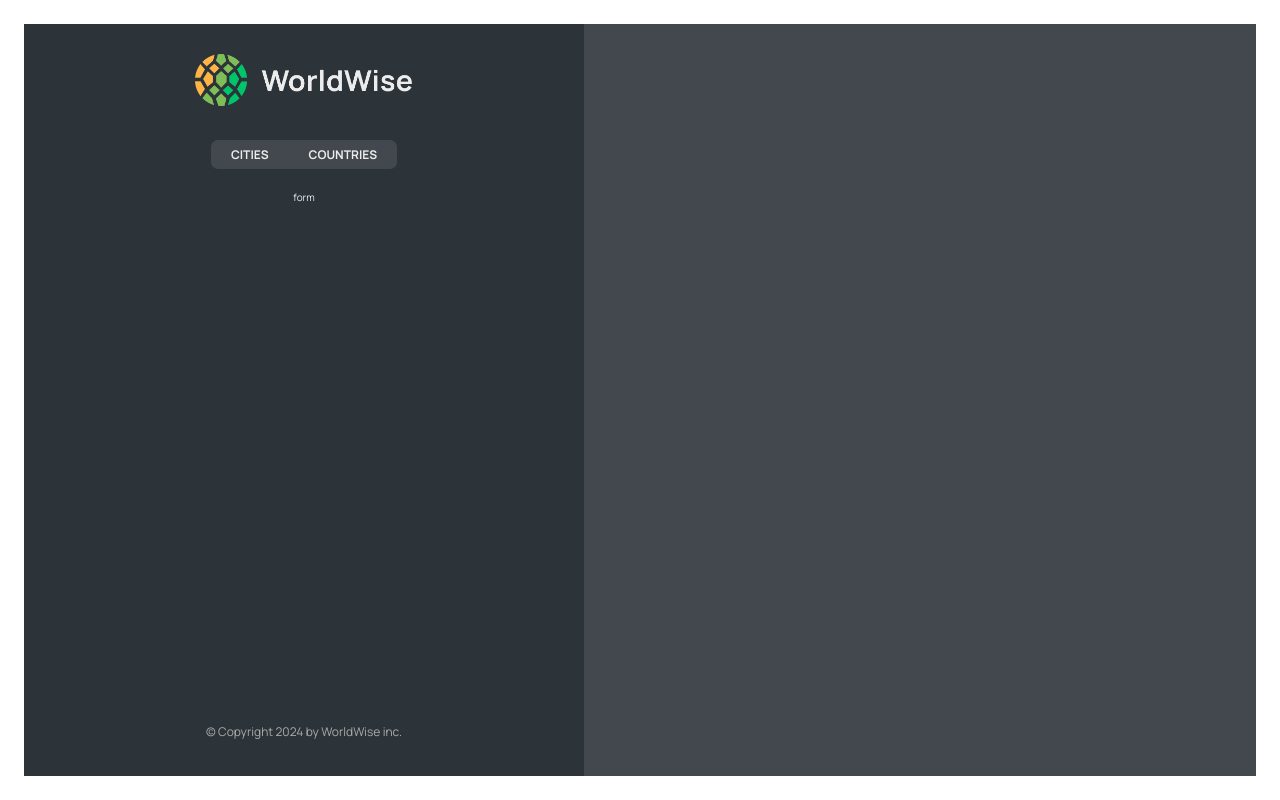
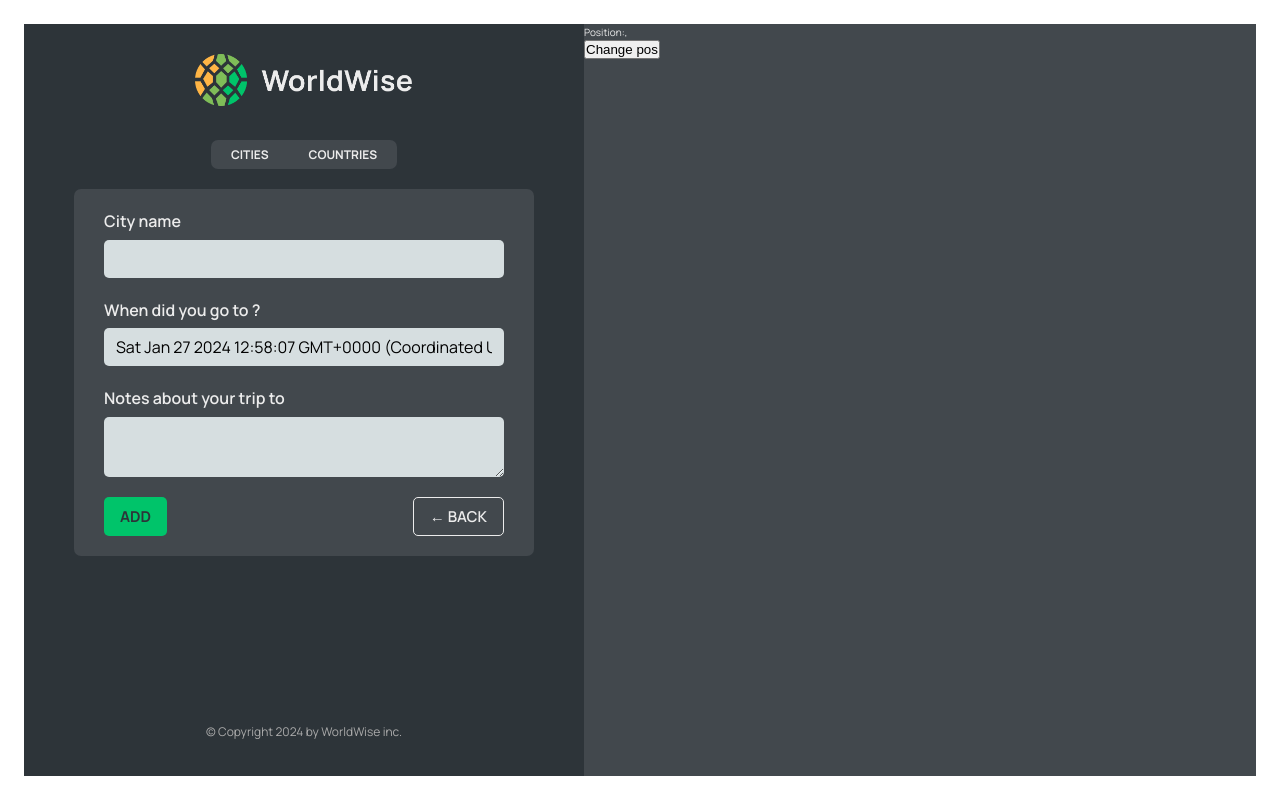
Before and after one commit to rohan1112/React-Projects, a React (Vite) app in the folder 11 WorldWise/: page /app/form in a window 1280 px wide. Built offline with nearby package versions, Linux system fonts and the light colour scheme; data requests are answered from the project's data file.

Commit message:
update App.jsx, City.jsx, CountryList.jsx and Map.jsx

```diff
--- a/11 WorldWise/src/App.jsx
+++ b/11 WorldWise/src/App.jsx
@@ -1,6 +1,6 @@
 import { useState } from "react";
 import { useEffect } from "react";
-import { BrowserRouter, Route, Routes } from "react-router-dom";
+import { BrowserRouter, Navigate, Route, Routes } from "react-router-dom";
 
 import Homepage from "./pages/Homepage";
 import Pricing from "./pages/Pricing";
@@ -11,6 +11,7 @@
 import CityList from "./components/CityList";
 import CountryList from "./components/CountryList";
 import City from "./components/City";
+import Form from "./components/Form";
 
 function App() {
   const [cities, setCities] = useState([]);
@@ -38,10 +39,7 @@
         <Route path="/Product" element={<Product />} />
         <Route path="/Login" element={<Login />} />
         <Route path="/app" element={<AppLayout />}>
-          <Route
-            index
-            element={<CityList cities={cities} isLoading={isLoading} />}
-          />
+          <Route index element={<Navigate replace to="cities" />} />
           <Route
             path="cities"
             element={<CityList cities={cities} isLoading={isLoading} />}
@@ -51,7 +49,7 @@
             path="countries"
             element={<CountryList cities={cities} isLoading={isLoading} />}
           />
-          <Route path="form" element={<p>form</p>} />
+          <Route path="form" element={<Form></Form>} />
         </Route>
 
         <Route path="*" element={<PageNotFound />} />
--- /dev/null
+++ b/11 WorldWise/src/components/Button.jsx
@@ -0,0 +1,11 @@
+import styles from "./Button.module.css";
+
+function Button({ children, onClick, type }) {
+  return (
+    <button className={`${styles.btn}  ${styles[type]}`} onClick={onClick}>
+      {children}
+    </button>
+  );
+}
+
+export default Button;
--- /dev/null
+++ b/11 WorldWise/src/components/Button.module.css
@@ -0,0 +1,35 @@
+.btn {
+  color: inherit;
+  text-transform: uppercase;
+  padding: 0.8rem 1.6rem;
+  font-family: inherit;
+  font-size: 1.5rem;
+  border: none;
+  border-radius: 5px;
+  cursor: pointer;
+}
+
+.primary {
+  font-weight: 700;
+  background-color: var(--color-brand--2);
+  color: var(--color-dark--1);
+}
+
+.back {
+  font-weight: 600;
+  background: none;
+  border: 1px solid currentColor;
+}
+
+.position {
+  font-weight: 700;
+  position: absolute;
+  z-index: 1000;
+  font-size: 1.4rem;
+  bottom: 4rem;
+  left: 50%;
+  transform: translateX(-50%);
+  background-color: var(--color-brand--2);
+  color: var(--color-dark--1);
+  box-shadow: 0 0.4rem 1.2rem rgba(36, 42, 46, 0.16);
+}
--- a/11 WorldWise/src/components/City.jsx
+++ b/11 WorldWise/src/components/City.jsx
@@ -1,4 +1,4 @@
-import { useParams } from "react-router-dom";
+import { useParams, useSearchParams } from "react-router-dom";
 import styles from "./City.module.css";
 
 const formatDate = (date) =>
@@ -12,7 +12,10 @@
 function City() {
   // TEMP DATA
   const id = useParams();
-  console.log(id);
+  const [searchParams, setSearchParams] = useSearchParams();
+
+  const lat = searchParams.get("lat");
+  const lng = searchParams.get("lng");
 
   const currentCity = {
     cityName: "Lisbon",
--- a/11 WorldWise/src/components/CountryList.jsx
+++ b/11 WorldWise/src/components/CountryList.jsx
@@ -17,7 +17,7 @@
   return (
     <ul className={styles.countryList}>
       {countries.map((country) => (
-        <CountryItem key={country} country={country} />
+        <CountryItem key={country.country} country={country} />
       ))}
     </ul>
   );
--- /dev/null
+++ b/11 WorldWise/src/components/Form.jsx
@@ -0,0 +1,70 @@
+// "https://api.bigdatacloud.net/data/reverse-geocode-client?latitude=0&longitude=0"
+
+import { useState } from "react";
+
+import styles from "./Form.module.css";
+import Button from "./Button";
+import { useNavigate } from "react-router-dom";
+
+export function convertToEmoji(countryCode) {
+  const codePoints = countryCode
+    .toUpperCase()
+    .split("")
+    .map((char) => 127397 + char.charCodeAt());
+  return String.fromCodePoint(...codePoints);
+}
+
+function Form() {
+  const navigate = useNavigate();
+  const [cityName, setCityName] = useState("");
+  const [country, setCountry] = useState("");
+  const [date, setDate] = useState(new Date());
+  const [notes, setNotes] = useState("");
+
+  return (
+    <form className={styles.form}>
+      <div className={styles.row}>
+        <label htmlFor="cityName">City name</label>
+        <input
+          id="cityName"
+          onChange={(e) => setCityName(e.target.value)}
+          value={cityName}
+        />
+        {/* <span className={styles.flag}>{emoji}</span> */}
+      </div>
+
+      <div className={styles.row}>
+        <label htmlFor="date">When did you go to {cityName}?</label>
+        <input
+          id="date"
+          onChange={(e) => setDate(e.target.value)}
+          value={date}
+        />
+      </div>
+
+      <div className={styles.row}>
+        <label htmlFor="notes">Notes about your trip to {cityName}</label>
+        <textarea
+          id="notes"
+          onChange={(e) => setNotes(e.target.value)}
+          value={notes}
+        />
+      </div>
+
+      <div className={styles.buttons}>
+        <Button type="primary">Add</Button>
+        <Button
+          type="back"
+          onClick={(e) => {
+            e.preventDefault();
+            navigate(-1);
+          }}
+        >
+          &larr; Back
+        </Button>
+      </div>
+    </form>
+  );
+}
+
+export default Form;
--- /dev/null
+++ b/11 WorldWise/src/components/Form.module.css
@@ -0,0 +1,44 @@
+.form {
+  background-color: var(--color-dark--2);
+  border-radius: 7px;
+  padding: 2rem 3rem;
+  width: 100%;
+  display: flex;
+  flex-direction: column;
+  gap: 2rem;
+}
+
+.row {
+  display: flex;
+  flex-direction: column;
+  gap: 0.5rem;
+  position: relative;
+}
+
+.buttons {
+  display: flex;
+  justify-content: space-between;
+}
+
+.flag {
+  position: absolute;
+  right: 1rem;
+  top: 2.7rem;
+  font-size: 2.8rem;
+}
+
+.form.loading {
+  opacity: 0.3;
+}
+
+.form.loading button {
+  pointer-events: none;
+  background-color: var(--color-light--1);
+  border: 1px solid var(--color-light--1);
+  color: var(--color-dark--0);
+}
+
+:global(.react-datepicker) {
+  font-family: inherit;
+  font-size: 1.2rem;
+}
--- a/11 WorldWise/src/components/Map.jsx
+++ b/11 WorldWise/src/components/Map.jsx
@@ -1,15 +1,26 @@
-import { useSearchParams } from "react-router-dom";
+import { useNavigate, useSearchParams } from "react-router-dom";
 import styles from "./Map.module.css";
 function Map() {
+  const navigate = useNavigate();
+
   const [searchParams, setSearchParams] = useSearchParams();
-
   const lat = searchParams.get("lat");
   const lng = searchParams.get("lng");
 
   return (
-    <div className={styles.mapContainer}>
-      {lat}
-      {lng}
+    <div
+      className={styles.mapContainer}
+      onClick={() => {
+        navigate("form");
+      }}
+    >
+      <p>
+        Position:{lat}, {lng}
+      </p>
+
+      <button onClick={() => setSearchParams({ lat: 20, lng: 25 })}>
+        Change pos
+      </button>
     </div>
   );
 }
```
